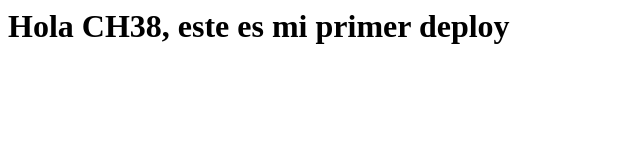
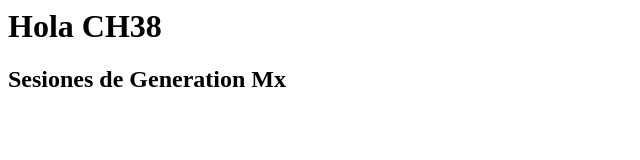
Before and after one commit to Emmanuel-Cor-Eus01/CH38-Sesiones, a plain HTML site: page index.html in a window 1280 px wide. Shown: the whole page, without its empty margins (0-640 px from the left). Drawn offline with Linux system fonts and the light colour scheme.

Commit message:
ci: subtitulo como descripcion

```diff
--- a/index.html
+++ b/index.html
@@ -3,6 +3,7 @@
 	<title>CH38</title>
 	</head>
 	<body>
-	<h1>Hola CH38, este es mi primer deploy</h1>
+	<h1>Hola CH38</h1>
+	<h2>Sesiones de Generation Mx</h2>
 	</body>
 </html>
```
